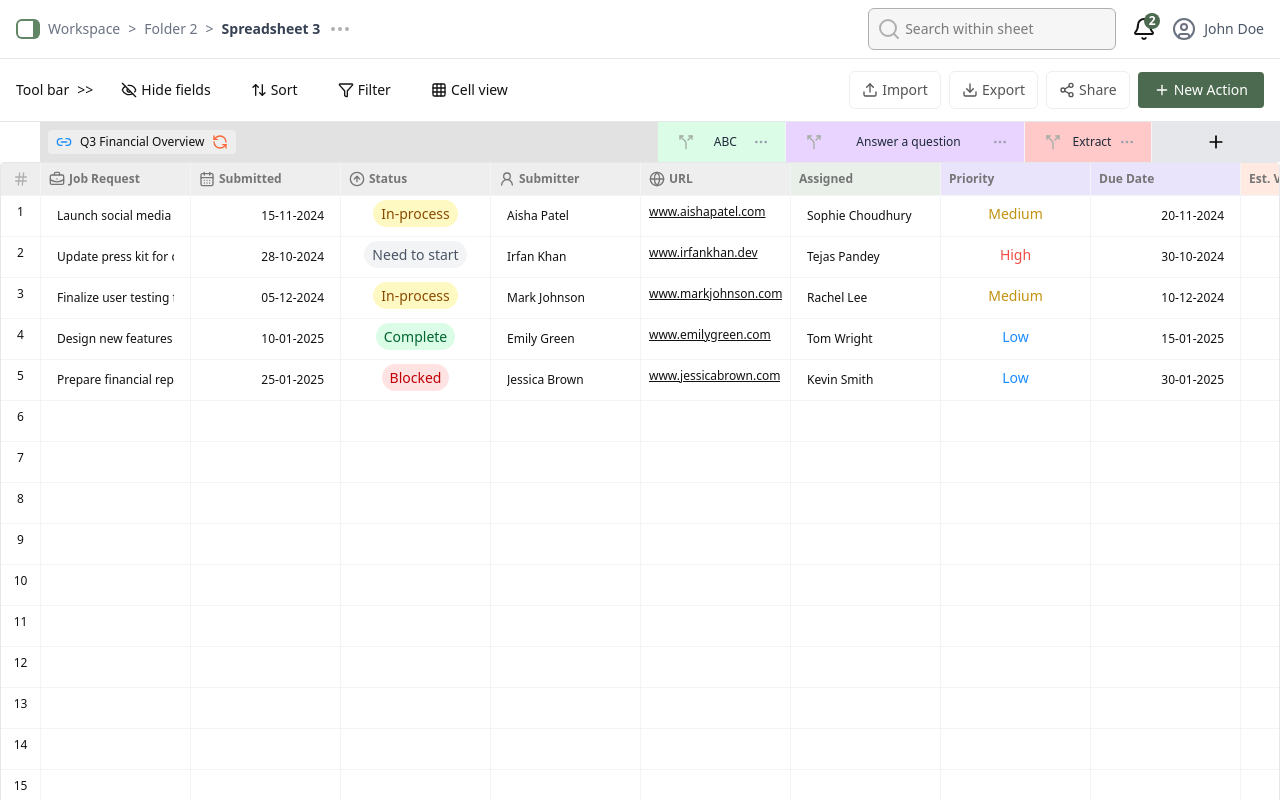
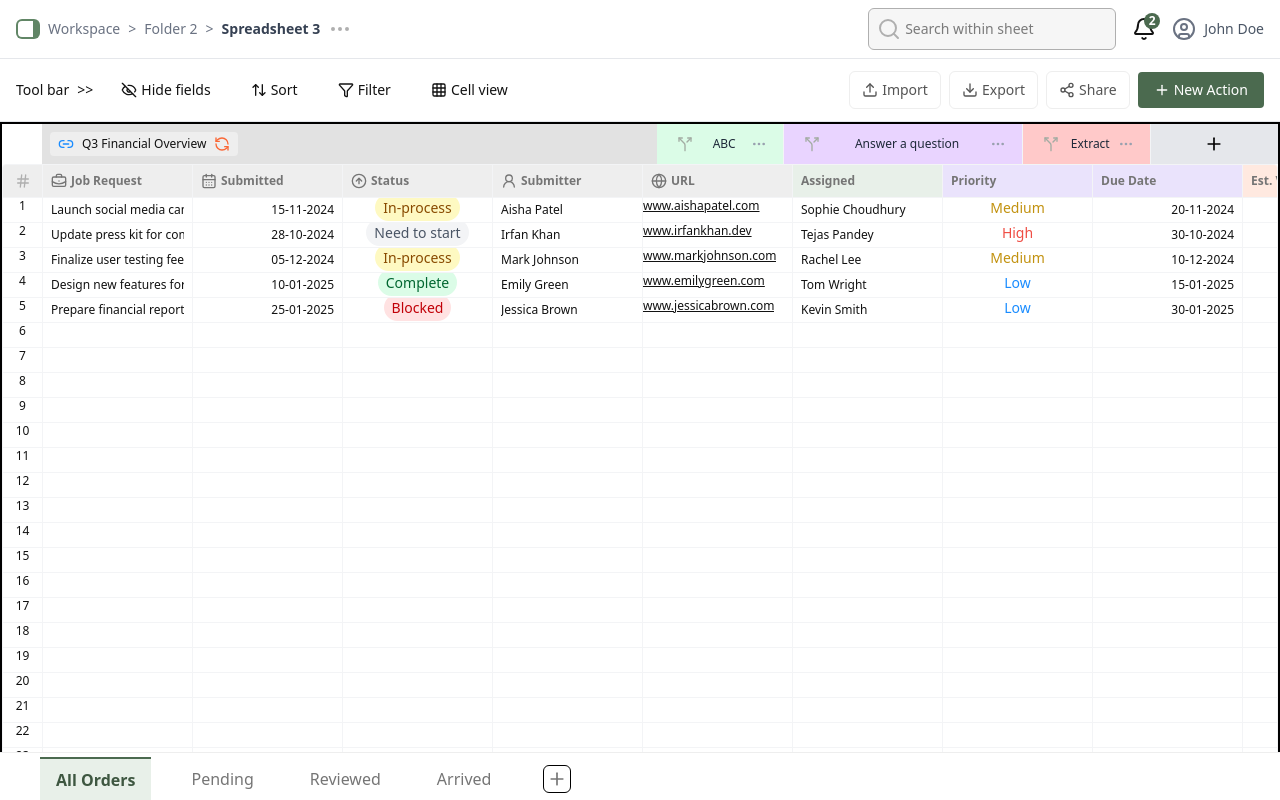
Before and after one commit to Sourabh-km13/SheetsPage, a React (Vite) app: page / in a window 1280 px wide. Shown: the top 800 px of the page. Built offline with nearby package versions, Linux system fonts and the light colour scheme.

Commit message:
Ui fixes , on click event attached to all buttons and components

```diff
--- a/src/App.tsx
+++ b/src/App.tsx
@@ -1,5 +1,6 @@
 
 import './App.css'
+import Footer from './components/Footer/Footer'
 import HeaderBottom from './components/Headers/HeaderBottom'
 import HeaderTop from './components/Headers/HeaderTop'
 
@@ -17,10 +18,11 @@ function App() {
         <HeaderTop/>
         <HeaderBottom/>
         </div>
-        <div className='overflow-x-scroll'>
+        <div className='border-2 mb-8 overflow-x-scroll'>
 
         <SpreadsheetTable/>
         </div>
+        <Footer/>
       </div>
     </>
   )
--- /dev/null
+++ b/src/components/Footer/Footer.tsx
@@ -0,0 +1,36 @@
+import { Plus } from 'lucide-react';
+import React from 'react';
+
+const Footer: React.FC = () => {
+  const tabs = [
+    { label: 'All Orders', active: true },
+    { label: 'Pending' },
+    { label: 'Reviewed' },
+    { label: 'Arrived' },
+  ];
+
+  return (
+    <div className="fixed bottom-0 left-0 w-full z-50 bg-white flex items-center px-10 pt-1 border-t border-[#EEEEEE]  gap-6 h-12">
+      {tabs.map((tab, idx) => (
+        <div
+          key={idx}
+          className={`flex justify-center items-center px-4 h-11 text-[16px] ${
+            tab.active
+              ? 'bg-[#E8F0E9] text-[#3E5741] font-semibold border-t-[2px] border-[#4B6A4F]'
+              : 'text-[#757575] font-medium'
+          }`}
+        >
+          {tab.label}
+        </div>
+      ))}
+
+      <div className="flex justify-center items-center h-11 px-1 ml-2">
+        <div className="w-7 h-7 flex items-center justify-center bg-white rounded-md border">
+          <Plus className="w-5 h-5 text-[#757575]" />
+        </div>
+      </div>
+    </div>
+  );
+};
+
+export default Footer;
--- a/src/components/Headers/HeaderBottom.tsx
+++ b/src/components/Headers/HeaderBottom.tsx
@@ -20,7 +20,11 @@ const HeaderBottom: React.FC = () => {
         <div className="flex justify-between items-center flex-wrap px-4 py-3 border-b border-gray-200 bg-white gap-4">
             {/* Left: Toolbar title + action buttons */}
             <div className="flex items-center gap-4 flex-wrap text-[#121212]">
-                <span className="text-sm flex gap-2">
+                <span className="text-sm flex gap-2"
+                onClick={()=>{
+                    console.log('toolbar')
+                }}
+                >
                     <span>Tool bar</span>
                     <span>{">>"}</span>
                 </span>
@@ -63,7 +67,11 @@ const HeaderBottom: React.FC = () => {
                     <Share2 className="w-4 h-4" />
                     Share
                 </Button2>
-                <button className="flex items-center gap-1 text-sm bg-[#4B6A4F] text-white px-4 py-2 rounded hover:bg-green-700 transition">
+                <button
+                onClick={(e)=>{
+                    console.log(e.currentTarget.textContent)
+                }}
+                className="flex items-center gap-1 text-sm bg-[#4B6A4F] text-white px-4 py-2 rounded hover:bg-green-700 transition">
                     <Plus className="w-4 h-4" />
                     New Action
                 </button>
--- a/src/components/Headers/HeaderTop.tsx
+++ b/src/components/Headers/HeaderTop.tsx
@@ -9,6 +9,9 @@ import {
 import React from "react";
 
 const HeaderTop: React.FC = () => {
+    const handleClick = (e: React.MouseEvent<HTMLElement>) => {
+        console.log(e.currentTarget.innerText);
+        };
     return (
         <div className="flex flex-row justify-between w-full px-4 py-2 border-b border-gray-200 bg-white gap-2">
 
@@ -18,11 +21,11 @@ const HeaderTop: React.FC = () => {
 
                     </div>
                 </div>
-                <span className="font-medium">Workspace</span>
+                <span className="font-medium" onClick={handleClick}>Workspace</span>
                 {" > "}
-                <span className=" font-medium">Folder 2</span>
+                <span className=" font-medium" onClick={handleClick}>Folder 2</span>
                 {" > "}
-                <span className="font-semibold text-gray-700">Spreadsheet 3</span>
+                <span className="font-semibold text-gray-700" onClick={handleClick}>Spreadsheet 3</span>
                 <Ellipsis color="#afafaf" />
             </div>
 
@@ -33,9 +36,18 @@ const HeaderTop: React.FC = () => {
                         type="text"
                         placeholder="Search within sheet"
                         className=" border-none rounded text-sm w-max max-w-60 outline-none "
+                        onChange={(e)=>{
+
+                            console.log(e.target.value);
+
+                        }}
                     />
                 </div>
-                <div className="relative">
+                <div className="relative"
+                onClick={()=>{
+                    console.log('Notification')
+                }}
+                >
 
                     <Bell color="#121212"  />
                     <span className="absolute -top-1 -right-1 inline-flex items-center justify-center text-xs font-bold text-white bg-[#4B6A4F] rounded-full w-4 h-4">
@@ -44,7 +56,9 @@ const HeaderTop: React.FC = () => {
                 </div>
 
 
-                <div className="flex items-center gap-2">
+                <div className="flex items-center gap-2"
+                    onClick={handleClick}
+                >
                     <UserCircle className="w-6 h-6 text-gray-500"  />
                     <div className="text-sm text-gray-600">John Doe</div>
                 </div>
--- a/src/components/SpreadSheet/Cell.tsx
+++ b/src/components/SpreadSheet/Cell.tsx
@@ -38,7 +38,7 @@ const EditableCell: React.FC<EditableCellProps> = ({
       onClick={()=>{
         console.log(columnId)
       }}
-      className={`w-full px-2 py-1 bg-transparent text-xs  focus:outline-none
+      className={`w-full px-2 py-1 bg-transparent text-xs shadow-2xl focus:outline-[#6C8B70]
           ${checkAlign()?'text-right':'text-none'}
         `}
     />
--- a/src/components/SpreadSheet/SpreadSheetTable.tsx
+++ b/src/components/SpreadSheet/SpreadSheetTable.tsx
@@ -19,6 +19,7 @@ import {
   RefreshCcw,
   Split,
 } from "lucide-react";
+
 
 const defaultColumns = [
   'Job Request',
@@ -118,6 +119,7 @@ const SpreadsheetTable: React.FC = () => {
         </div>
       ),
       size: 150,
+      minSize:100,
       enableResizing: true,
       cell: ({ row }) => {
         const val = row.original[index];
@@ -161,11 +163,17 @@ const SpreadsheetTable: React.FC = () => {
     getCoreRowModel: getCoreRowModel(),
   });
 
+  const handleClick = (e: React.MouseEvent<HTMLElement>) => {
+          console.log(e.currentTarget.innerText);
+          };
+
   return (
-    <div className=" bg-white text-[#121212] min-h-screen w-screen overflow-x-scroll">
+    <div className=" bg-white text-[#121212] verflow-x-scroll">
       <div className="flex justify-between ml-10 text-xs">
         <div className='basis-1/2 py-2 px-2 bg-[#e2e2e2]'>
-          <div className='flex gap-1 w-max bg-[#eeeeee] rounded-sm items-center p-1'>
+          <div className='flex gap-1 w-max bg-[#eeeeee] rounded-sm items-center p-1'
+          onClick={handleClick}
+          >
             <Link2 height={16} color='#1A8CFF' />
             <span>
               Q3 Financial Overview
@@ -175,16 +183,18 @@ const SpreadsheetTable: React.FC = () => {
         </div>
 
         <div className="flex w-fit divide-x divide-gray-100 overflow-hidden">
-          {/* ABC */}
-          <div className="flex items-center justify-between gap-2 px-4 py-2 bg-green-100 w-32">
+
+          <div className="flex items-center justify-between gap-2 px-4 py-2 bg-green-100 w-32"
+          onClick={handleClick}>
             <Split height={16} color='#A3ACA3'/>
             <span className="text-xs font-medium text-gray-800">ABC</span>
 
             <MoreHorizontal className="w-4 h-4 text-gray-400" />
           </div>
 
-          {/* Answer a question */}
-          <div className="flex items-center justify-between gap-2 px-4 py-2 w-60 bg-purple-200">
+
+          <div className="flex items-center justify-between gap-2 px-4 py-2 w-60 bg-purple-200"
+          onClick={handleClick}>
             <Split height={16} color='#A3ACA3'/>
 
             <span className="text-xs font-medium text-gray-800">Answer a question</span>
@@ -192,38 +202,27 @@ const SpreadsheetTable: React.FC = () => {
             <MoreHorizontal className="w-4 h-4 text-gray-400" />
           </div>
 
-          {/* Extract */}
-          <div className="flex items-center justify-between gap-2 px-4 py-2 bg-red-200 w-32">
+
+          <div className="flex items-center justify-between gap-2 px-4 py-2 bg-red-200 w-32"
+          onClick={handleClick}>
             <Split height={16} color='#A3ACA3'/>
             <span className="text-xs font-medium text-gray-800">Extract</span>
 
             <MoreHorizontal className="w-4 h-4 text-gray-400" />
           </div>
 
-          {/* Plus Button */}
+
           <div
           onClick={addColumn}
           className="flex items-center justify-center px-4 py-2 bg-gray-200 w-32 cursor-pointer">
             <Plus className="w-5 h-5 text-black" />
           </div>
         </div>
-        {/* <button
-          onClick={addColumn}
-          className="px-3 py-1 text-sm bg-gray-100 border rounded hover:bg-gray-200"
-        >
-          <Plus/>
-        </button>  */}
+
       </div>
 
 
-      {/* <button
-          onClick={addColumn}
-          className="px-3 py-1 text-sm bg-gray-100 border rounded hover:bg-gray-200"
-        >
-          <Plus/>
-        </button> */}
-
-      <div className=" border border-gray-200 rounded overflow-x-auto">
+      <div className=" border border-gray-100 rounded overflow-x-auto">
         <div className="min-w-max">
           {/* Header */}
           <div className=" flex bg-[#eeeeee]   text-xs font-semibold text-[#757575] select-none">
@@ -236,6 +235,9 @@ const SpreadsheetTable: React.FC = () => {
                    nth-[8]:bg-[#EAE3FC] nth-[9]:bg-[#EAE3FC] nth-[10]:bg-[#FFE9E0]
                   "
                   style={{ width: header.getSize() }}
+                  onClick={(e)=>{
+                    console.log(e.currentTarget.innerText)
+                  }}
                 >
                   {flexRender(header.column.columnDef.header, header.getContext())}
                   {header.column.getCanResize() && (
@@ -256,7 +258,7 @@ const SpreadsheetTable: React.FC = () => {
               {row.getVisibleCells().map((cell) => (
                 <div
                   key={cell.id}
-                  className="border-r text-center border-gray-100 px-2 py-2 truncate"
+                  className="border-r text-center border-gray-100 truncate"
                   style={{ width: cell.column.getSize() }}
                 >
                   {flexRender(cell.column.columnDef.cell, cell.getContext())}
@@ -266,6 +268,7 @@ const SpreadsheetTable: React.FC = () => {
           ))}
         </div>
       </div>
+      {/* <Footer/> */}
     </div>
   );
 };
```
